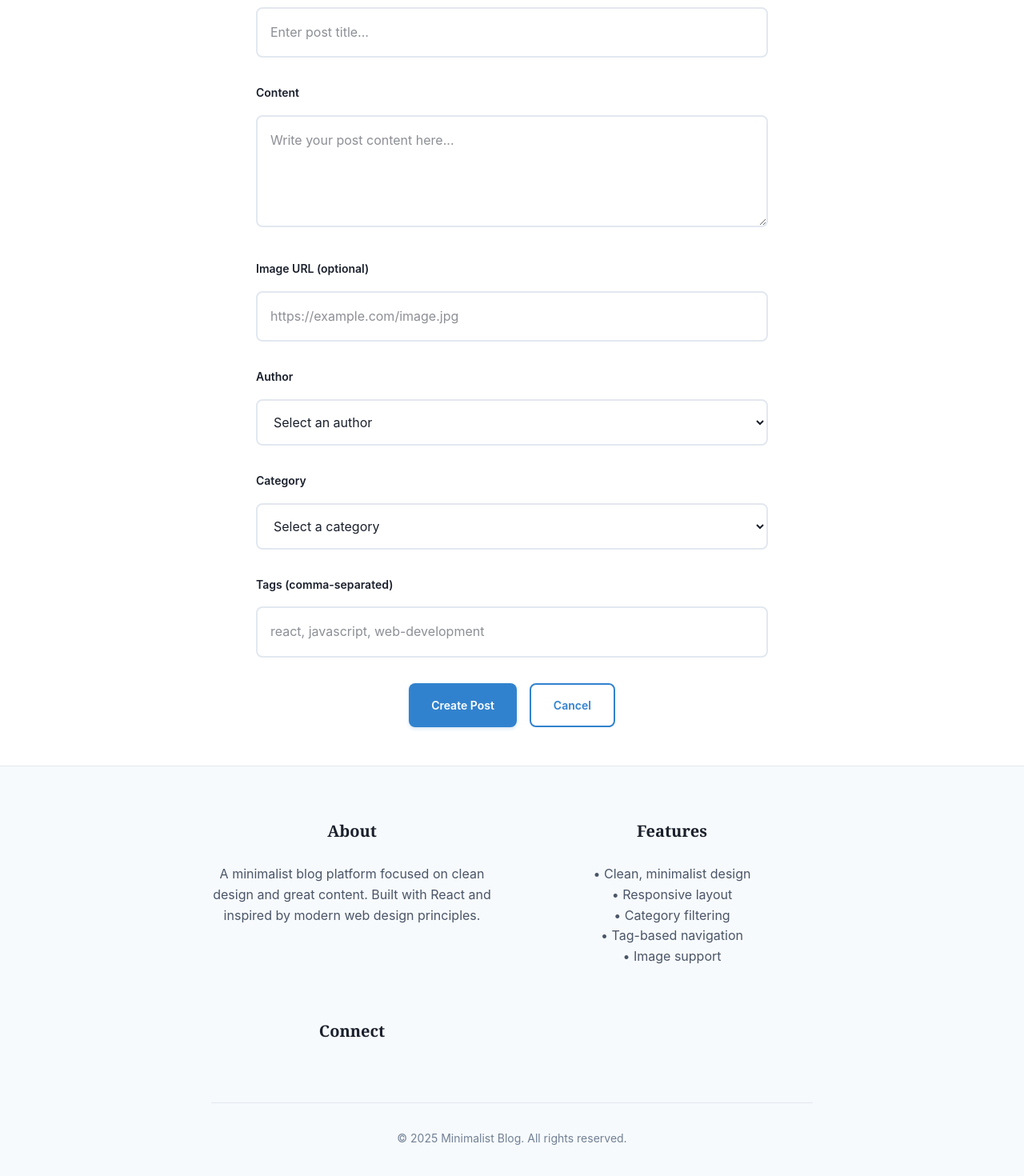
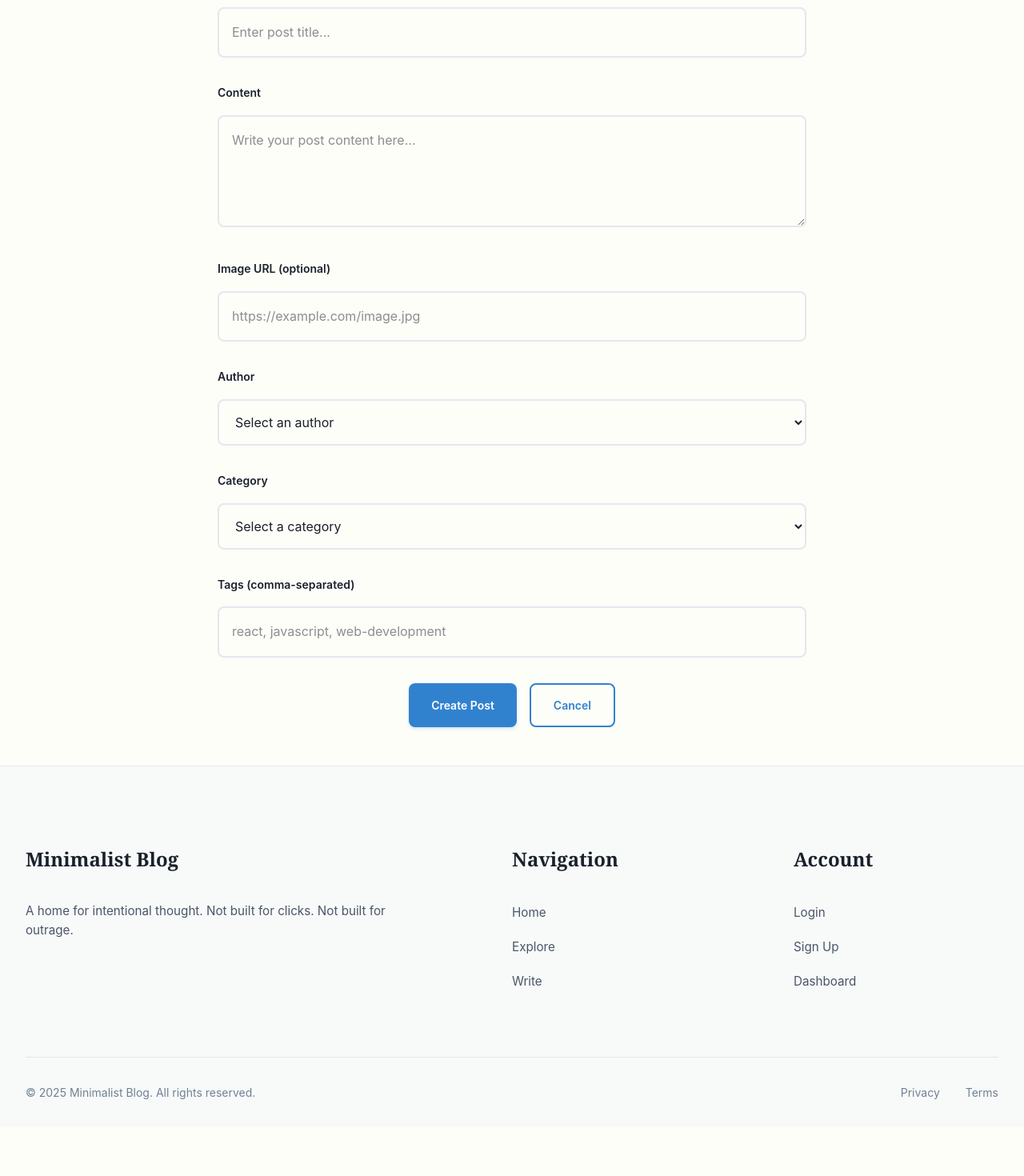
Before and after one commit to SyedaQirrat/Minimalist-Blog-System, a React (Vite) app: page /manage-post in a window 1280 px wide. Shown: the part 228-1698 px from the top of the page at 80% size. After the commit the page ends 1637 px from the top, so only its background shows below. Built offline with nearby package versions, Linux system fonts and the light colour scheme.

Commit message:
updated navbar and hero section

```diff
--- a/src/components/Footer.jsx
+++ b/src/components/Footer.jsx
@@ -6,31 +6,39 @@ function Footer() {
       <div className="footer-container">
         <div className="footer-content">
           <div className="footer-section">
-            <h3>About</h3>
+            <h3>Minimalist Blog</h3>
             <p>
-              A minimalist blog platform focused on clean design and great content.
-              Built with React and inspired by modern web design principles.
+              A home for intentional thought. Not built for clicks. Not built for outrage.
             </p>
           </div>
 
           <div className="footer-section">
-            <h3>Features</h3>
-            <p>
-              • Clean, minimalist design<br/>
-              • Responsive layout<br/>
-              • Category filtering<br/>
-              • Tag-based navigation<br/>
-              • Image support
-            </p>
+            <h3>Navigation</h3>
+            <ul>
+              <li><a href="/">Home</a></li>
+              <li><a href="/">Explore</a></li>
+              <li><a href="/manage-post">Write</a></li>
+            </ul>
           </div>
 
           <div className="footer-section">
-            <h3>Connect</h3>
+            <h3>Account</h3>
+            <ul>
+              <li><a href="/">Login</a></li>
+              <li><a href="/">Sign Up</a></li>
+              <li><a href="/">Dashboard</a></li>
+            </ul>
           </div>
         </div>
 
         <div className="footer-bottom">
-          <p>&copy; {currentYear} Minimalist Blog. All rights reserved.</p>
+          <div className="footer-bottom-left">
+            <p>&copy; {currentYear} Minimalist Blog. All rights reserved.</p>
+          </div>
+          <div className="footer-bottom-right">
+            <a href="/">Privacy</a>
+            <a href="/">Terms</a>
+          </div>
         </div>
       </div>
     </footer>
--- a/src/index.css
+++ b/src/index.css
@@ -6,12 +6,12 @@
   --font-primary: 'Inter', -apple-system, BlinkMacSystemFont, 'Segoe UI', Roboto, sans-serif;
   --font-display: 'Playfair Display', Georgia, serif;
 
-  /* Minimal Blue, Grey & White Color Palette */
+  /* Minimal Blue, Grey & White Color Palette with Butter Yellow Touch */
   --color-text: #1a202c;
   --color-text-muted: #4a5568;
   --color-text-light: #718096;
-  --color-bg: #ffffff;
-  --color-bg-secondary: #f7fafc;
+  --color-bg: #fefef8;
+  --color-bg-secondary: #f7faf8;
   --color-bg-tertiary: #edf2f7;
   --color-border: #e2e8f0;
   --color-border-light: #f1f5f9;
@@ -31,7 +31,7 @@
   --color-success-light: #c6f6d5;
 
   /* Layout */
-  --max-width: 800px;
+  --max-width: 1200px;
   --line-height: 1.7;
   --spacing-xs: 0.5rem;
   --spacing-sm: 1rem;
@@ -62,11 +62,12 @@ body {
   flex-direction: column;
 }
 
-/* Layout */
+/* Layout - Full Width */
 .container {
-  max-width: var(--max-width);
-  margin: 0 auto;
-  padding: 0 var(--spacing-md);
+  width: 100%;
+  max-width: 100%;
+  margin: 0;
+  padding: 0 var(--spacing-lg);
   flex: 1;
 }
 
@@ -79,14 +80,15 @@ body {
   top: 0;
   z-index: 100;
   backdrop-filter: blur(10px);
-  background: rgba(255, 255, 255, 0.95);
+  background: rgba(254, 254, 248, 0.95);
   width: 100%;
 }
 
 .navbar-container {
-  max-width: var(--max-width);
-  margin: 0 auto;
-  padding: 0 var(--spacing-md);
+  width: 100%;
+  max-width: 100%;
+  margin: 0;
+  padding: 0 var(--spacing-lg);
   display: flex;
   align-items: center;
   justify-content: space-between;
@@ -149,39 +151,52 @@ body {
   background: var(--color-primary-light);
 }
 
-/* Footer */
+/* Footer - NewsSafeForWork Style */
 .footer {
   background: var(--color-bg-secondary);
   border-top: 1px solid var(--color-border);
-  padding: var(--spacing-2xl) 0 var(--spacing-xl);
+  padding: var(--spacing-3xl) 0 var(--spacing-lg);
   margin-top: auto;
+  width: 100%;
 }
 
 .footer-container {
-  max-width: var(--max-width);
-  margin: 0 auto;
-  padding: 0 var(--spacing-md);
-  text-align: center;
+  width: 100%;
+  max-width: 100%;
+  margin: 0;
+  padding: 0 var(--spacing-lg);
 }
 
 .footer-content {
   display: grid;
-  grid-template-columns: repeat(auto-fit, minmax(250px, 1fr));
-  gap: var(--spacing-xl);
-  margin-bottom: var(--spacing-xl);
+  grid-template-columns: 2fr 1fr 1fr;
+  gap: var(--spacing-3xl);
+  margin-bottom: var(--spacing-2xl);
 }
 
 .footer-section h3 {
   font-family: var(--font-display);
-  font-size: 1.25rem;
-  font-weight: 600;
-  margin-bottom: var(--spacing-md);
+  font-size: 1.5rem;
+  font-weight: 700;
+  margin-bottom: var(--spacing-lg);
   color: var(--color-text);
+  text-align: left;
 }
 
 .footer-section p {
   color: var(--color-text-muted);
   line-height: 1.6;
+  margin-bottom: var(--spacing-sm);
+  text-align: left;
+  font-size: 0.95rem;
+}
+
+.footer-section ul {
+  list-style: none;
+  text-align: left;
+}
+
+.footer-section ul li {
   margin-bottom: var(--spacing-sm);
 }
 
@@ -189,6 +204,7 @@ body {
   color: var(--color-text-muted);
   text-decoration: none;
   transition: color 0.3s ease;
+  font-size: 0.95rem;
 }
 
 .footer-section a:hover {
@@ -200,6 +216,28 @@ body {
   padding-top: var(--spacing-lg);
   color: var(--color-text-light);
   font-size: 0.875rem;
+  display: flex;
+  justify-content: space-between;
+  align-items: center;
+}
+
+.footer-bottom-left {
+  text-align: left;
+}
+
+.footer-bottom-right {
+  text-align: right;
+}
+
+.footer-bottom-right a {
+  color: var(--color-text-light);
+  text-decoration: none;
+  margin-left: var(--spacing-lg);
+  transition: color 0.3s ease;
+}
+
+.footer-bottom-right a:hover {
+  color: var(--color-primary);
 }
 
 /* Full Screen Header */
@@ -207,11 +245,12 @@ body {
   min-height: 100vh;
   display: flex;
   align-items: center;
-  justify-content: center;
+  justify-content: flex-start;
   background: var(--color-bg);
   position: relative;
   overflow: hidden;
   margin-bottom: var(--spacing-2xl);
+  width: 100%;
 }
 
 .header::before {
@@ -238,9 +277,10 @@ body {
 .header-content {
   position: relative;
   z-index: 1;
-  text-align: center;
-  max-width: var(--max-width);
-  padding: 0 var(--spacing-md);
+  text-align: left;
+  width: 100%;
+  max-width: 100%;
+  padding: 0 var(--spacing-lg);
 }
 
 .header h1 {
@@ -259,8 +299,8 @@ body {
   font-size: 1.5rem;
   font-weight: 400;
   line-height: 1.6;
-  max-width: 600px;
-  margin: 0 auto var(--spacing-md);
+  max-width: 800px;
+  margin: 0 0 var(--spacing-md) 0;
   animation: slideInUp 0.8s ease-out 0.2s both;
 }
 
@@ -286,6 +326,7 @@ body {
 .nav {
   margin-bottom: var(--spacing-2xl);
   position: relative;
+  width: 100%;
 }
 
 .nav-list {
@@ -294,7 +335,8 @@ body {
   gap: var(--spacing-sm);
   list-style: none;
   align-items: center;
-  justify-content: center;
+  justify-content: flex-start;
+  width: 100%;
 }
 
 .nav-item a {
@@ -422,6 +464,7 @@ body {
   box-shadow: 0 2px 8px rgba(0, 0, 0, 0.04);
   position: relative;
   overflow: hidden;
+  width: 100%;
 }
 
 .post-card::before {
@@ -701,9 +744,10 @@ body {
 
 /* Forms */
 .form-container {
-  max-width: 640px;
+  width: 100%;
+  max-width: 800px;
   margin: 0 auto;
-  padding: var(--spacing-xl) 0;
+  padding: var(--spacing-xl) var(--spacing-lg);
 }
 
 .form-group {
@@ -757,6 +801,7 @@ body {
   border-radius: 12px;
   border: 2px solid var(--color-primary);
   animation: slideInDown 0.5s ease-out;
+  width: 100%;
 }
 
 @keyframes slideInDown {
@@ -818,11 +863,11 @@ body {
 /* Responsive Design */
 @media (max-width: 768px) {
   .container {
-    padding: 0 var(--spacing-sm);
+    padding: 0 var(--spacing-md);
   }
 
   .navbar-container {
-    padding: 0 var(--spacing-sm);
+    padding: 0 var(--spacing-md);
     flex-direction: column;
     gap: var(--spacing-md);
   }
@@ -836,14 +881,37 @@ body {
     font-size: 0.8125rem;
   }
 
+  .footer-container {
+    padding: 0 var(--spacing-md);
+  }
+
   .footer-content {
     grid-template-columns: 1fr;
-    gap: var(--spacing-lg);
+    gap: var(--spacing-xl);
+  }
+
+  .footer-bottom {
+    flex-direction: column;
+    gap: var(--spacing-md);
+    text-align: center;
+  }
+
+  .footer-bottom-left,
+  .footer-bottom-right {
+    text-align: center;
+  }
+
+  .footer-bottom-right a {
+    margin: 0 var(--spacing-sm);
   }
 
   .header {
     min-height: 80vh;
     padding: var(--spacing-2xl) 0;
+  }
+
+  .header-content {
+    padding: 0 var(--spacing-md);
   }
 
   .header h1 {
@@ -894,7 +962,7 @@ body {
   }
 
   .form-container {
-    padding: var(--spacing-lg) 0;
+    padding: var(--spacing-lg) var(--spacing-md);
   }
 
   .form-group input,
@@ -935,6 +1003,6 @@ body {
   }
 
   .form-container {
-    padding: var(--spacing-md) 0;
+    padding: var(--spacing-md);
   }
 }
```
